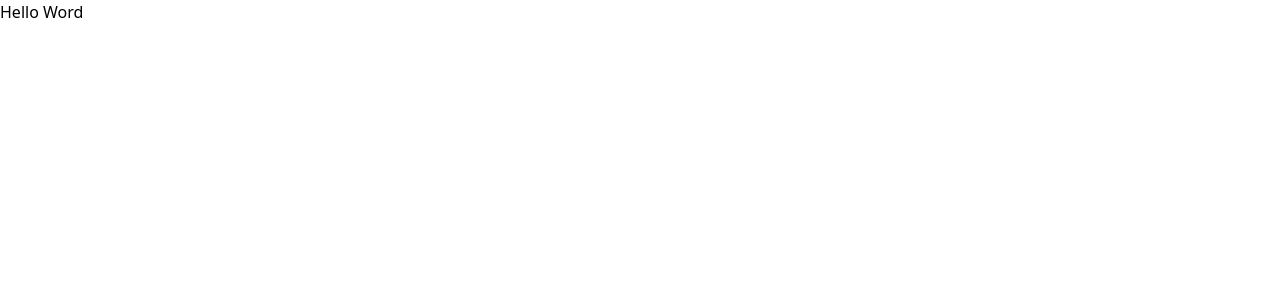
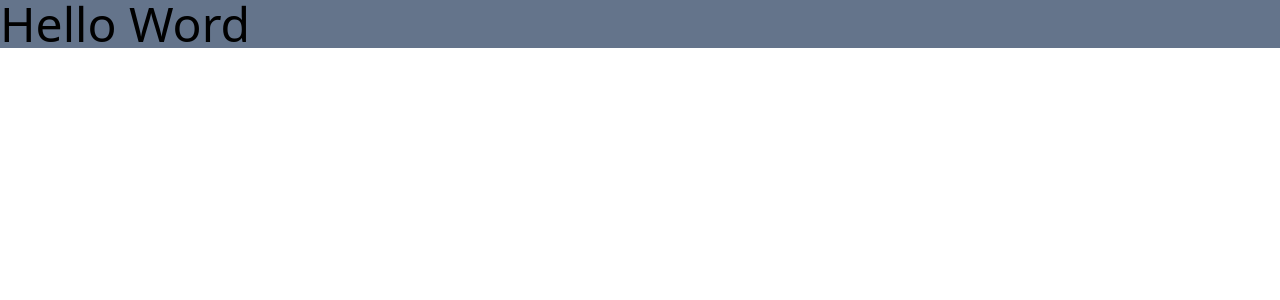
Before and after one commit to LivioAlvarenga/Nlw-Setup, a React (Vite) app in the folder web/: page / in a window 1280 px wide. Shown: the top 300 px of the page. Built offline with nearby package versions, Linux system fonts and the light colour scheme.

Commit message:
testando classes do tailwind

```diff
--- a/web/src/App.tsx
+++ b/web/src/App.tsx
@@ -1,7 +1,7 @@
 import "./styles/global.css";
 
 function App() {
-  return <h1>Hello Word</h1>;
+  return <h1 className="bg-slate-500 text-5xl">Hello Word</h1>;
 }
 
 export default App;
```
